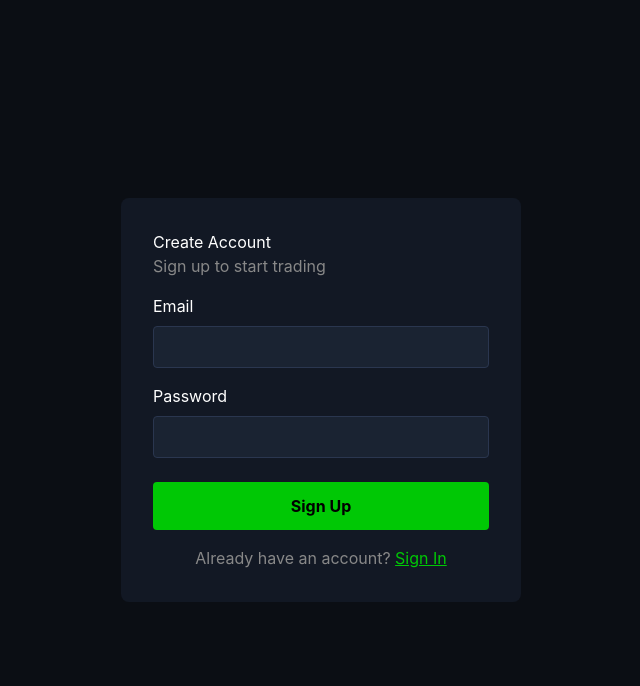
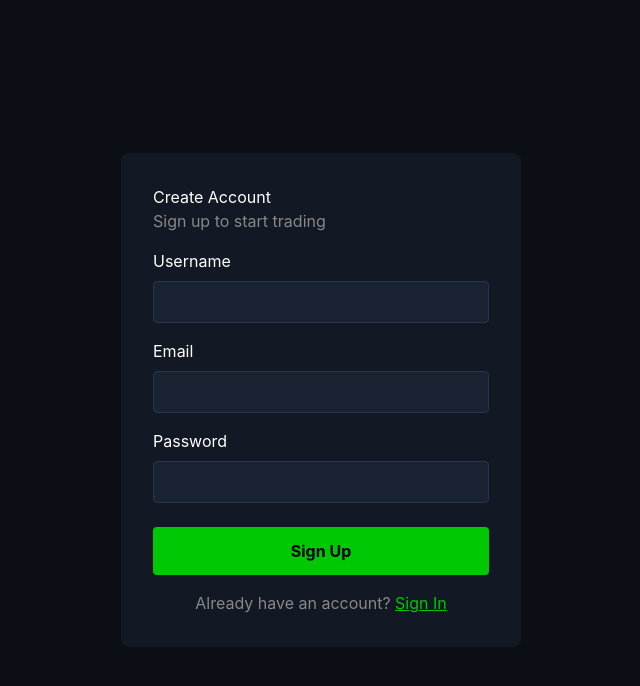
Before and after one commit to Appu2112/TradeLink1, a React (Vite) app in the folder frontend-ui/: page / in a window 1280 px wide. Both pictures are taken after a click on the button "Sign Up". Shown: the top 686 px of the page, without its empty margins (319-959 px from the left). Built offline with nearby package versions, Linux system fonts and the light colour scheme; no server answers.

Commit message:
Add required username field to Register page

```diff
--- a/frontend-ui/src/pages/register.jsx
+++ b/frontend-ui/src/pages/register.jsx
@@ -2,6 +2,7 @@ import React, { useState } from 'react';
 import axios from 'axios';
 
 function Register({ onSwitchToLogin }) {
+  const [username, setUsername] = useState('');
   const [email, setEmail] = useState('');
   const [password, setPassword] = useState('');
   const [loading, setLoading] = useState(false);
@@ -16,18 +17,14 @@ function Register({ onSwitchToLogin }) {
 
     try {
       await axios.post(`${API_URL}/api/auth/register`, {
+        username,
         email,
         password,
       });
+      // Switch back to login page on success
       onSwitchToLogin();
     } catch (err) {
-      // Print the exact JSON or error message returned by Render
-      const serverData = err.response?.data;
-      if (typeof serverData === 'object' && serverData !== null) {
-        setError(JSON.stringify(serverData));
-      } else {
-        setError(serverData || err.message || 'Failed to create account');
-      }
+      setError(err.response?.data?.error || err.response?.data?.message || 'Failed to create account');
     } finally {
       setLoading(false);
     }
@@ -40,12 +37,23 @@ function Register({ onSwitchToLogin }) {
         <p style={{ color: '#888', marginBottom: '1rem' }}>Sign up to start trading</p>
 
         {error && (
-          <div style={{ color: '#ff4d4d', background: '#2a1515', padding: '0.75rem', borderRadius: '4px', marginBottom: '1rem', wordBreak: 'break-word', fontSize: '0.85rem' }}>
+          <div style={{ color: '#ff4d4d', background: '#2a1515', padding: '0.75rem', borderRadius: '4px', marginBottom: '1rem', fontSize: '0.85rem' }}>
             {error}
           </div>
         )}
 
         <form onSubmit={handleSubmit}>
+          <div style={{ marginBottom: '1rem' }}>
+            <label style={{ display: 'block', marginBottom: '0.5rem' }}>Username</label>
+            <input
+              type="text"
+              value={username}
+              onChange={(e) => setUsername(e.target.value)}
+              required
+              style={{ width: '100%', padding: '0.5rem', background: '#1a2332', border: '1px solid #2a364f', color: '#fff', borderRadius: '4px' }}
+            />
+          </div>
+
           <div style={{ marginBottom: '1rem' }}>
             <label style={{ display: 'block', marginBottom: '0.5rem' }}>Email</label>
             <input
```
